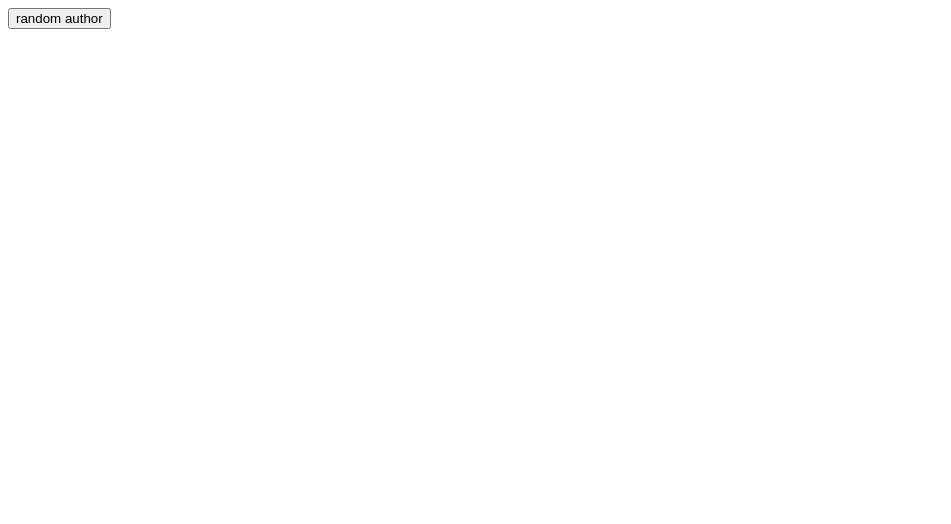
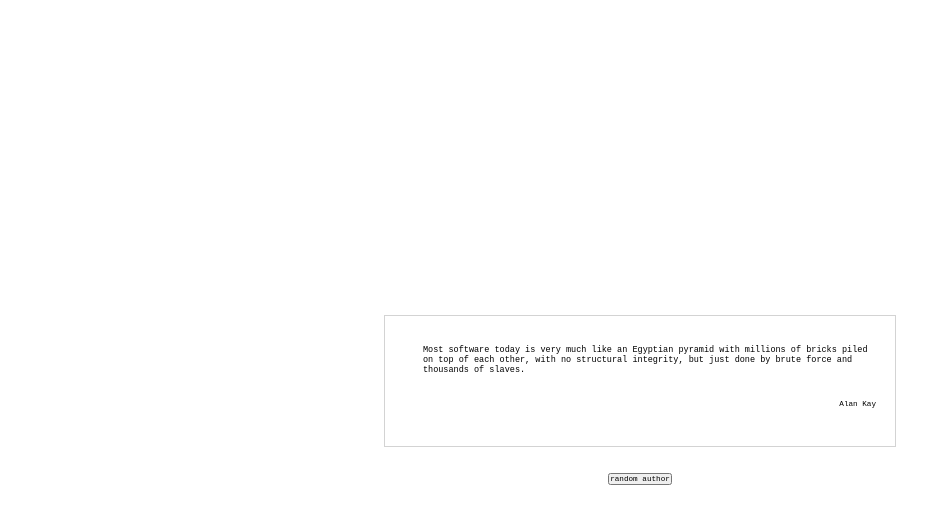
Before and after one commit to f021/draft, a website built with webpack: page src/index.html in a window 1280 px wide. Shown: the whole page, without its empty margins (0-951 px from the left). Built offline with nearby package versions, Linux system fonts and the light colour scheme.

Commit message:
with bug

```diff
--- a/src/index.html
+++ b/src/index.html
@@ -8,8 +8,10 @@
   </head>
   <body>
   <div id="wrap">
-      <div id="quote">
-      </div>
+    <blockquote>
+      <p id="quote"></p>
+      <div id="detail"><p id="author"></p><p id="title"></p></div>
+    </blockquote>
     <form name="quote">
       <button type="button" id="next">random author</button>
       <button type="button" id="same" class="hidden">same author</button>
--- a/src/main.css
+++ b/src/main.css
@@ -1,7 +1,45 @@
-.hidden {
-  visibility: hidden;
+* {
+  margin: 0;
+  padding: 0;
+  font-family: monospace;
+  font-size: .9em;
 }
 
-.show {
-  /*visibility: visible;*/
+.hidden {
+  display: none;
 }
+
+body {
+  width: 100%;
+  height: 100vh;
+  display: flex;
+  flex-direction: column;
+  justify-content: center;
+  align-items: center;
+}
+
+#wrap {
+  max-width: 40%;
+  display: inline-block;
+}
+
+blockquote {
+  font-size: 1em;
+  padding: 3em 2em 4em 4em;
+  border: 1px solid lightgrey;
+}
+
+#detail {
+  padding-top: 3em;
+  text-align: right;
+}
+
+
+#title {
+  font-size: .7em;
+}
+
+form {
+  text-align: center;
+  padding-top: 3em;
+}
--- a/src/main.js
+++ b/src/main.js
@@ -169,27 +169,23 @@ const db = [
   }
 ];
 
-const rand = arr => Math.floor(Math.random() * arr.length);
+const rand = arr => arr[Math.floor(Math.random() * arr.length)];
 const $ = str => document.querySelector(str);
-const getQuote = ({author} = db[rand(db)]) =>
-  db.filter(e => e.author === author)[0];
+const val = str => $(str).innerText;
+const getQuote = ({author} = rand(db)) => db.filter(e => e.author === author)[0];
 const render = ({author, title, quotes} = getQuote()) => {
-  $('#quote').innerHTML = `
-  <blockquotes>
-    <p>${quotes[rand(quotes)]}</p>
-    <cite>
-      ${`--<span id='author'>${author || ''}</span>`}
-      ${title ? `, <span id='title'>${title}</span>` : ''}</cite>
-  </blockquote>`;
+  $('#author').innerText = author;
+  $('#title').innerText = title;
+  $('#quote').innerText = rand(quotes.filter(e => e !== $('#quote').textContent));
   $('#same').classList.toggle('hidden', quotes.length == 1);
 };
 
 document.forms.quote.addEventListener('click', e => {
   if (e.target.type === 'button') {
     render((e.target.id === 'same')
-      ? getQuote({author: $('#author').textContent})
-      : undefined);
+      ? getQuote({author: val('#author')})
+      : rand(db.filter(e => e.author !== $('#author').textContent)));
   };
 });
 
-module.exports = { render, $ };
+window.onload = render();
```
Lines whose indentation alone changed are shown as unchanged.
